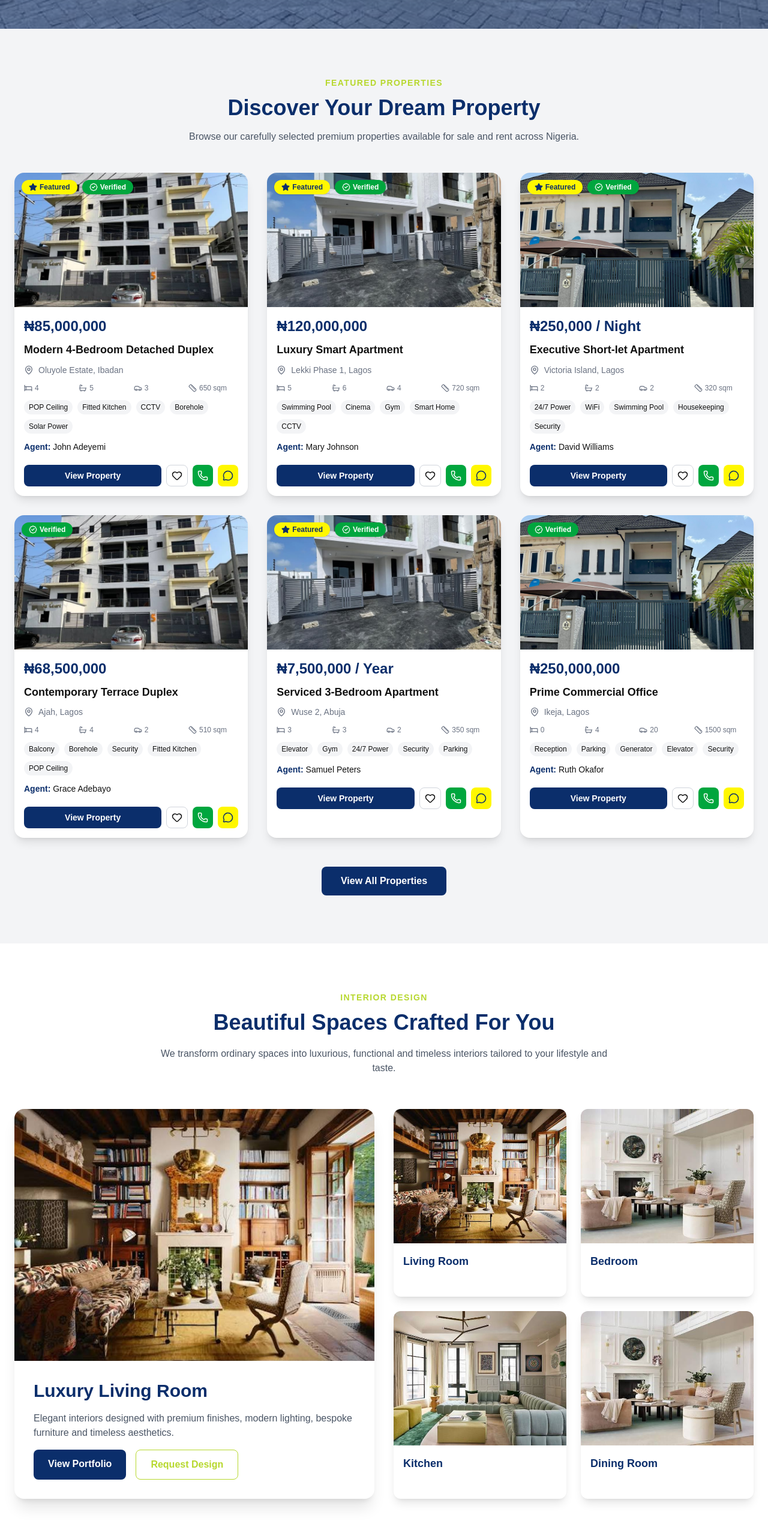
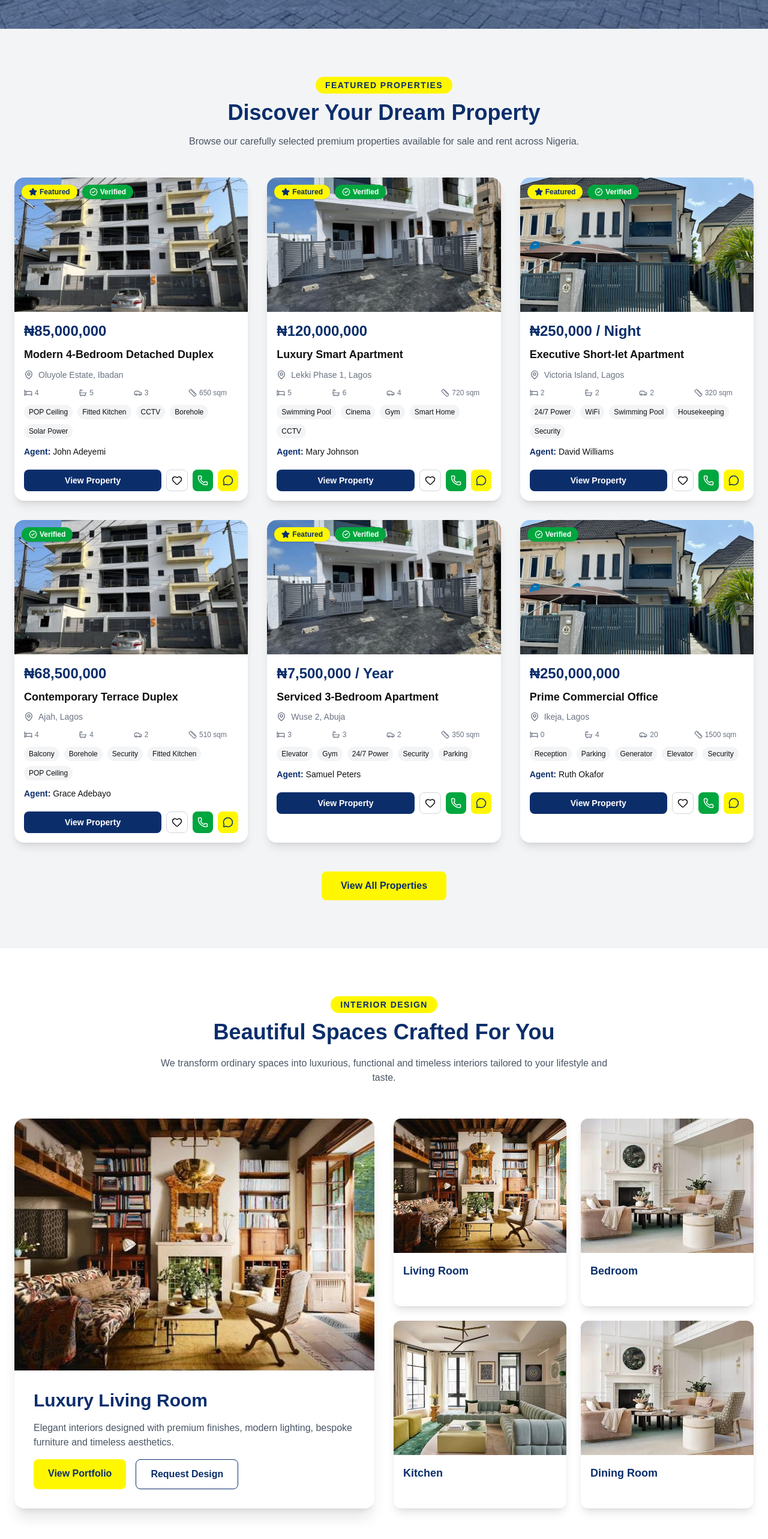
Before and after one commit to ccdsnetwork-maker/Nestoria, a Next.js app: page / in a window 1280 px wide. Shown: the part 999-3565 px from the top of the page at 60% size. Built offline with nearby package versions, Linux system fonts and the light colour scheme.

Commit message:
Improve homepage labels, buttons, icons and contact UI

```diff
--- a/src/app/careers/page.tsx
+++ b/src/app/careers/page.tsx
@@ -1,6 +1,7 @@
 "use client";
 
 import Link from "next/link";
+import { MessagesSquare } from "lucide-react";
 import BackButton from "@/components/layout/BackButton";
 
 const positions = [
@@ -158,7 +159,10 @@ export default function Careers() {
                 href="/messages"
                 className="flex-1 rounded-lg bg-green-600 py-3 text-center font-bold text-white transition hover:bg-green-700"
               >
-                Chat With Recruitment/Admin
+                <div className="flex items-center justify-center gap-2">
+  <MessagesSquare size={19} />
+  Chat With Recruitment/Admin
+</div>
               </Link>
 
             </div>
--- a/src/app/interiors/page.tsx
+++ b/src/app/interiors/page.tsx
@@ -1,6 +1,7 @@
 "use client";
 
 import Image from "next/image";
+import { MessagesSquare } from "lucide-react";
 import Link from "next/link";
 import BackButton from "@/components/layout/BackButton";
 
@@ -293,7 +294,10 @@ export default function Interiors() {
                 href="/messages/new?recipient=interior-team&type=interior"
                 className="flex-1 rounded-lg bg-green-600 py-3 text-center font-bold text-white"
               >
-                Chat With Interior Team
+                <div className="flex items-center justify-center gap-2">
+  <MessagesSquare size={19} />
+  Chat With Interior Team
+</div>
               </Link>
 
             </div>
--- a/src/components/home/Featured/FeaturedProperties.tsx
+++ b/src/components/home/Featured/FeaturedProperties.tsx
@@ -10,9 +10,9 @@ export default function FeaturedProperties() {
       <div className="mx-auto max-w-7xl px-4 md:px-6">
 
         <div className="mb-6 text-center md:mb-12">
-          <p className="text-sm font-semibold uppercase tracking-widest text-[#B7D82E]">
-            Featured Properties
-          </p>
+          <p className="inline-block rounded-full bg-[#FFF700] px-4 py-1 text-sm font-bold uppercase tracking-widest text-[#0B2E6B]">
+  Featured Properties
+</p>
 
           <h2 className="mt-2 text-2xl font-bold text-[#0B2E6B] md:mt-3 md:text-4xl">
             Discover Your Dream Property
@@ -36,8 +36,8 @@ export default function FeaturedProperties() {
         <div className="mt-6 text-center md:mt-12">
           <Link
             href="/properties"
-            className="inline-flex rounded-lg bg-[#0B2E6B] px-6 py-2.5 text-sm font-bold text-white transition hover:opacity-90 md:px-8 md:py-3 md:text-base"
-          >
+            className="inline-flex rounded-lg bg-[#FFF700] px-6 py-2.5 text-sm font-bold text-[#0B2E6B] transition hover:opacity-90 md:px-8 md:py-3 md:text-base"
+         >
             View All Properties
           </Link>
         </div>
--- a/src/components/home/Interiors/InteriorShowcase.tsx
+++ b/src/components/home/Interiors/InteriorShowcase.tsx
@@ -7,9 +7,9 @@ export default function InteriorShowcase() {
       <div className="mx-auto max-w-7xl px-4 md:px-6">
 
         <div className="mb-6 text-center md:mb-14">
-          <p className="text-sm font-semibold uppercase tracking-widest text-[#B7D82E]">
-            Interior Design
-          </p>
+          <p className="inline-block rounded-full bg-[#FFF700] px-4 py-1 text-sm font-bold uppercase tracking-widest text-[#0B2E6B]">
+  Interior Design
+</p>
 
           <h2 className="mt-2 text-2xl font-bold text-[#0B2E6B] md:mt-3 md:text-4xl">
             Beautiful Spaces Crafted For You
@@ -49,14 +49,14 @@ export default function InteriorShowcase() {
 
                 <Link
                   href="/interiors"
-                  className="rounded-lg bg-[#0B2E6B] px-5 py-2.5 text-sm font-semibold text-white transition hover:bg-blue-900 md:px-6 md:py-3 md:text-base"
+                  className="rounded-lg bg-[#FFF700] px-5 py-2.5 text-sm font-semibold text-[#0B2E6B] transition hover:opacity-90 md:px-6 md:py-3 md:text-base"
                 >
                   View Portfolio
                 </Link>
 
                 <Link
                   href="/interiors"
-                  className="rounded-lg border border-[#B7D82E] px-5 py-2.5 text-sm font-semibold text-[#B7D82E] transition hover:bg-[#B7D82E] hover:text-[#0B2E6B] md:px-6 md:py-3 md:text-base"
+                  className="rounded-lg border border-[#0B2E6B] bg-white px-5 py-2.5 text-sm font-semibold text-[#0B2E6B] transition hover:bg-[#0B2E6B] hover:text-white md:px-6 md:py-3 md:text-base"
                 >
                   Request Design
                 </Link>
--- a/src/components/home/Testimonials/Testimonials.tsx
+++ b/src/components/home/Testimonials/Testimonials.tsx
@@ -29,9 +29,9 @@ export default function Testimonials() {
 
         <div className="mb-6 text-center md:mb-12">
 
-          <p className="text-sm font-semibold uppercase tracking-widest text-green-500">
-            Testimonials
-          </p>
+          <p className="inline-block rounded-full bg-[#FFF700] px-4 py-1 text-sm font-bold uppercase tracking-widest text-[#0B2E6B]">
+ Testimonials
+</p>
 
           <h2 className="mt-2 text-2xl font-bold text-[#0B2E6B] md:text-4xl">
             What Our Clients Say
--- a/src/components/home/WhyChoose/WhyChoose.tsx
+++ b/src/components/home/WhyChoose/WhyChoose.tsx
@@ -39,9 +39,9 @@ export default function WhyChoose() {
 
         <div className="mb-6 text-center md:mb-14">
 
-          <p className="text-sm font-semibold uppercase tracking-[0.3em] text-[var(--accent)]">
-            WHY CHOOSE NESTORIA
-          </p>
+          <p className="inline-block rounded-full bg-[#FFF700] px-4 py-1 text-sm font-bold uppercase tracking-[0.3em] text-[#0B2E6B]">
+ WHY CHOOSE NESTORIA
+</p>
 
           <h2 className="mt-2 text-2xl font-bold text-[var(--heading)] md:mt-4 md:text-4xl">
             Your Trusted Property Partner
--- a/src/components/layout/Footer.tsx
+++ b/src/components/layout/Footer.tsx
@@ -1,10 +1,11 @@
 import {
   Mail,
   Phone,
-  MessageCircle,
   Camera,
   MapPin,
 } from "lucide-react";
+
+import { FaWhatsapp, FaInstagram } from "react-icons/fa";
 
 import Link from "next/link";
 
@@ -47,7 +48,7 @@ export default function Footer() {
 
 
               <p className="flex items-center gap-3">
-                <MessageCircle size={18} />
+                <FaWhatsapp size={18} />
 <span>
 08168049408
 </span>
```
Lines whose indentation alone changed are shown as unchanged.
